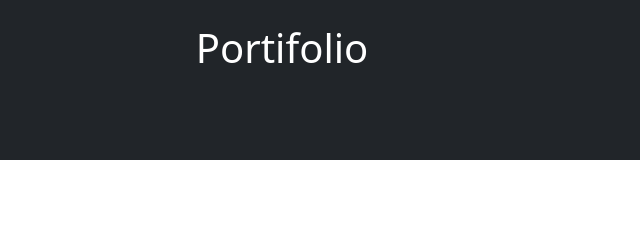
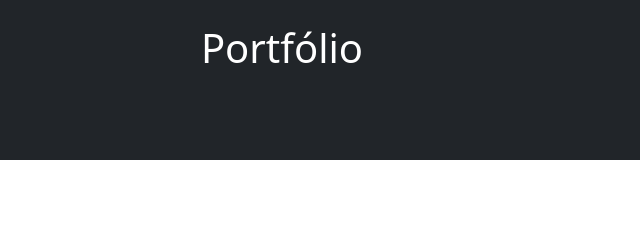
Before and after one commit to rafacalera/atividade-portfolio, a plain HTML site: page index.html in a window 1280 px wide. Shown: the top 227 px of the page, 358-998 px from the left. Drawn offline with nearby package versions, Linux system fonts and the light colour scheme.

Commit message:
update index.html

```diff
--- a/index.html
+++ b/index.html
@@ -3,7 +3,7 @@
   <head>
     <meta charset="UTF-8" />
     <meta name="viewport" content="width=device-width, initial-scale=1" />
-    <title>Portifolio</title>
+    <title>Portfólio</title>
     <link
       href="https://cdn.jsdelivr.net/npm/bootstrap@5.3.3/dist/css/bootstrap.min.css"
       rel="stylesheet"
@@ -13,7 +13,7 @@
   </head>
   <body>
     <header class="bg-dark text-white text-center py-4">
-      <h1>Portifolio</h1>
+      <h1>Portfólio</h1>
       <nav class="navbar navbar-expand-lg navbar-dark">
         <button
           class="navbar-toggler"
```
